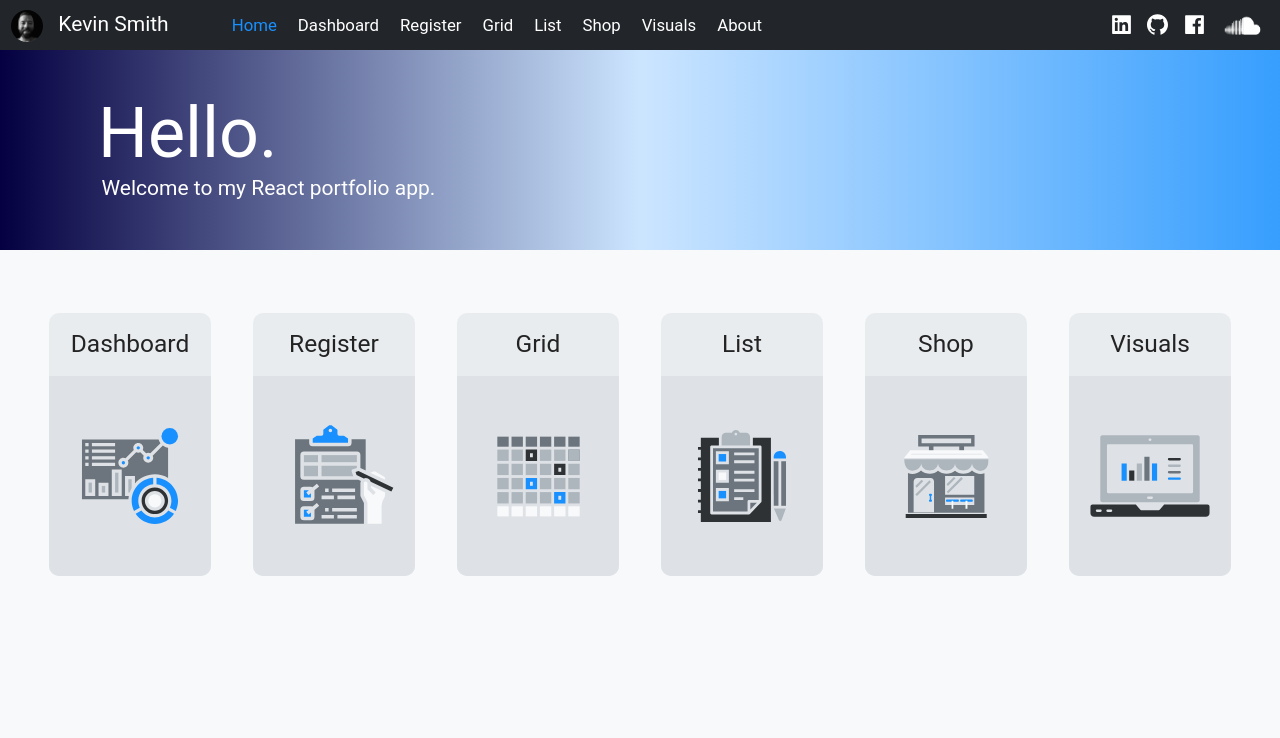
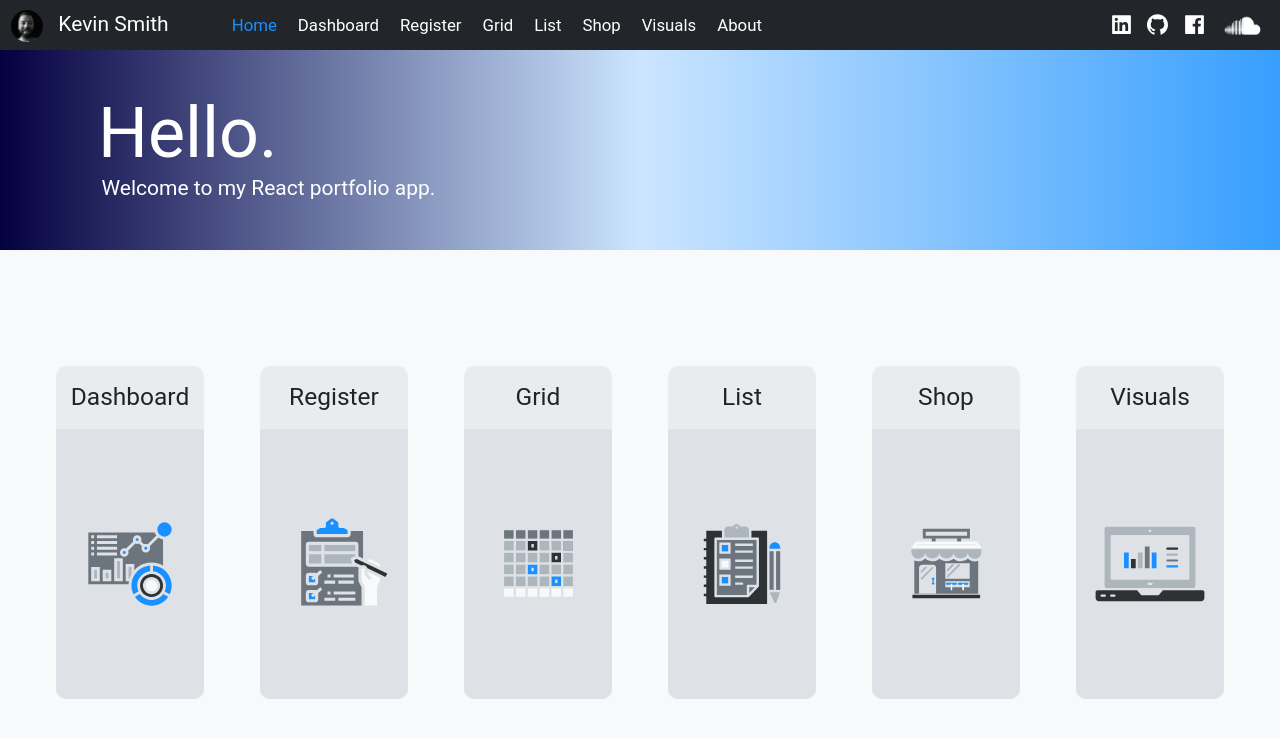
Before and after one commit to ksmith0813/portfolio, a React (Create React App) app: page /home in a window 1280 px wide. Shown: the top 738 px of the page. Built offline with nearby package versions, Linux system fonts and the light colour scheme; what react-google-maps would draw is missing.

Commit message:
a few markup, style updates to home page tiles

```diff
--- a/src/components/home/home.jsx
+++ b/src/components/home/home.jsx
@@ -1,6 +1,5 @@
 import React, { useState } from 'react'
 import { useNavigate } from 'react-router-dom'
-import { LoadingOutlined } from '@ant-design/icons'
 import dashboard from 'assets/dashboard.svg'
 import register from 'assets/register.svg'
 import grid from 'assets/grid.svg'
@@ -8,6 +7,7 @@ import list from 'assets/list.svg'
 import shop from 'assets/shop.svg'
 import visuals from 'assets/chart.svg'
 import './home.scss'
+import { Spin } from 'antd'
 
 export const Home = () => {
   const [activePage, setActivePage] = useState()
@@ -20,7 +20,7 @@ export const Home = () => {
 
   const Tile = ({ title, image, className = 'default' }) => (
     <div className='tile clickable' onClick={() => goToPage(title.toLowerCase())}>
-      <div className='fs-175 p-050'>{activePage === title.toLowerCase() ? <LoadingOutlined /> : title}</div>
+      <div className='fs-175 p-050'>{activePage === title.toLowerCase() ? <Spin /> : title}</div>
       <img src={image} className={`tile-icon ${className}`} alt='' />
     </div>
   )
@@ -32,7 +32,7 @@ export const Home = () => {
           <div className='title'>Hello.</div>
           <div className='description'>Welcome to my React portfolio app.</div>
         </div>
-        <div className='flex p-200 pt-300'>
+        <div className='tile-container'>
           <Tile title='Dashboard' image={dashboard} />
           <Tile title='Register' image={register} className='register' />
           <Tile title='Grid' image={grid} className='grid' />
--- a/src/components/home/home.scss
+++ b/src/components/home/home.scss
@@ -25,15 +25,21 @@
       margin-top: -0.75em;
     }
   }
+  .tile-container {
+    display: flex;
+    justify-content: center;
+    align-items: center;
+    padding: 2em;
+    padding-top: 3em;
+    height: calc(100vh - 250px);
     .tile {
-    margin-top: 3em;
-    margin: 1.5em;
-    width: 250px;
+      margin: 2em;
+      width: 300px;
       text-align: center;
       border-radius: var(--container-border-radius);
       background-color: var(--gray-200);
       .tile-icon {
-      height: 200px;
+        height: 270px;
         width: 100%;
         background-color: var(--gray-300);
         border-bottom-left-radius: var(--container-border-radius);
@@ -56,10 +62,6 @@
         color: var(--theme-color-1);
       }
     }
-  .kevin {
-    height: 10em;
-    width: 10em;
-    border-radius: 50%;
   }
 }
 
```
Lines whose indentation alone changed are shown as unchanged.
